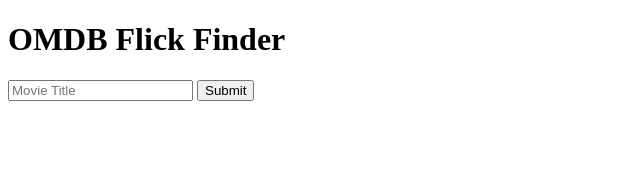
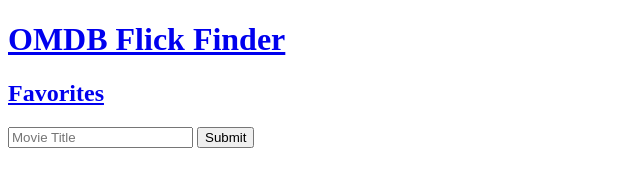
Before and after one commit to mfournier91/flickFinder, a website: page node-backend-starter-code/public/index.html in a window 1280 px wide. Shown: the whole page, without its empty margins (0-640 px from the left). Drawn offline with Linux system fonts and the light colour scheme.

Commit message:
Basic router functionality.

```diff
--- a/node-backend-starter-code/public/index.html
+++ b/node-backend-starter-code/public/index.html
@@ -6,13 +6,20 @@
   <script src="index.js" charset="utf-8"></script>
 </head>
 <body>
-  <h1>OMDB Flick Finder</h1>
-  <div id="searchPage">
+  <h1><a href="#">OMDB Flick Finder</a></h1>
+  <h2><a href="#/favorites">Favorites</a></h2>
+  <div id="searchPage" class="page">
     <form id="searchForm">
       <input type="text" name="title" placeholder="Movie Title">
       <input type="submit">
     </form>
     <div id="searchResults"></div>
   </div>
+  <div id="showPage" class="page">
+    I'm the show page
+  </div>
+  <div id="favoritesPage" class="page">
+    I'm the favorites page
+  </div>
 </body>
 </html>
--- a/node-backend-starter-code/public/index.js
+++ b/node-backend-starter-code/public/index.js
@@ -2,6 +2,43 @@
 window.onload = init;
   function init(){
     //start of our application after load
+    var router = function(){ //function to make a client side router
+      var url = location.hash.slice(1) || '/'; //gets the url after a hash. /#/ = /
+      var view;
+      console.log(url);
+      var routes = {  // create routes which correspond to views
+        '/' : 'searchPage',
+        '/favorites' : 'favoritesPage'
+      }
+      var showExpression = /^(\/movie\/.+)$/g; //  /movie/:id equivalent
+      if (showExpression.test(url)){
+        view = 'showPage'
+      }
+      else {
+      view = routes[url];  // views correspond to routes via our url
+      }
+      if (!view) {
+        view = 'searchPage'; // default view is search page when invalid route given
+      }
+      renderView(view);
+    }
+    router();
+
+    function renderView(view) {
+      //hide all the pages
+      var pages = document.getElementsByClassName('page');
+      for(var i = 0; i < pages.length; i++){
+        pages[i].style.display = 'none';
+      }
+      //show the page that corresponds with the current view
+      var page = document.getElementById(view);
+      page.style.display = '';
+    }
+
+    window.addEventListener("hashchange", router, false);  // run the router function again whenever the hash changes
+
+
+
     function getJSON(myUrl) {  // function that allows us to request json from a url; executes when we query our api
       var request = new XMLHttpRequest();
       request.open('GET', myUrl, true);
@@ -11,7 +48,7 @@
           var data = JSON.parse(request.responseText);
           handleData(data); //once the data is parsed handle the data
         } else {
-          console.log('The targer server returned an error');
+          console.log('The target server returned an error');
         }
       };
 
@@ -33,7 +70,10 @@
       //If the data has a property search we know it came from the search api which returns an array of movies
       if(data["Search"]) {
         data["Search"].forEach((movie) => { //for each movie
-          //console.log(movie.Title);
+
+          var showLink = document.createElement('a'); //create a link to the individual movie
+          showLink.setAttribute('href', '#/movie/' + movie["imdbID"]);
+
           var movieDiv = document.createElement('div'); //create a movie div with a class 'listedMovie' and an id equal to its imdbid
           movieDiv.className = 'listedMovie';
           movieDiv.setAttribute('id', movie["imdbID"]);
@@ -41,13 +81,15 @@
           var title = document.createTextNode(movie["Title"]) //give the div a paragraph with the title
           var titleP = document.createElement('p');
           titleP.appendChild(title);
-          movieDiv.appendChild(titleP);
+          movieDiv.appendChild(showLink);
+          showLink.appendChild(titleP);
 
           //giv the div an img of the poster
           var posterImg = document.createElement('img');
           posterImg.setAttribute('src', movie["Poster"]);
           posterImg.setAttribute('alt', movie["Title"]);
-          movieDiv.appendChild(posterImg);
+          showLink.appendChild(posterImg);
+
           //append the results to the div that contains our results
           searchResults.appendChild(movieDiv);
         })
```
